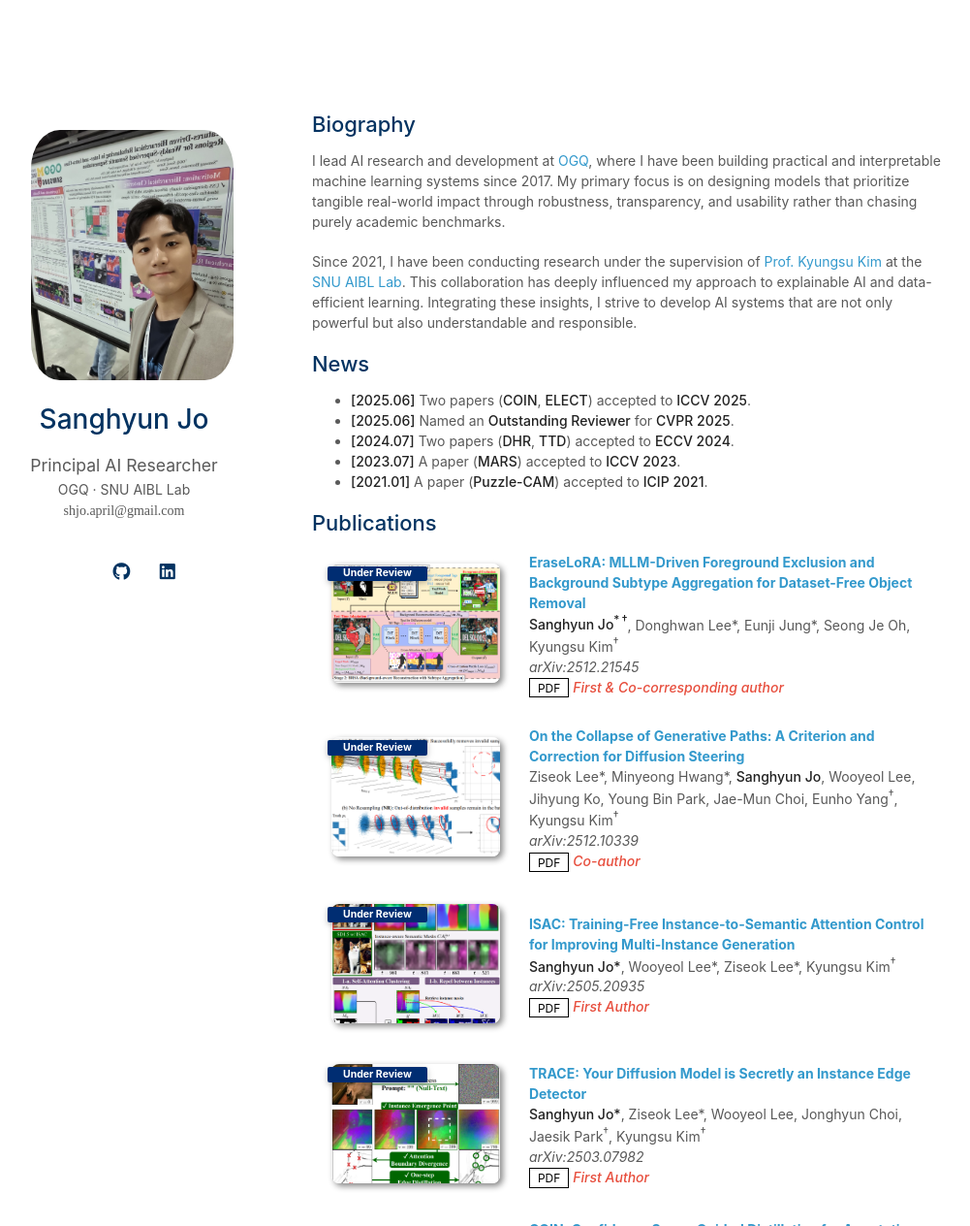
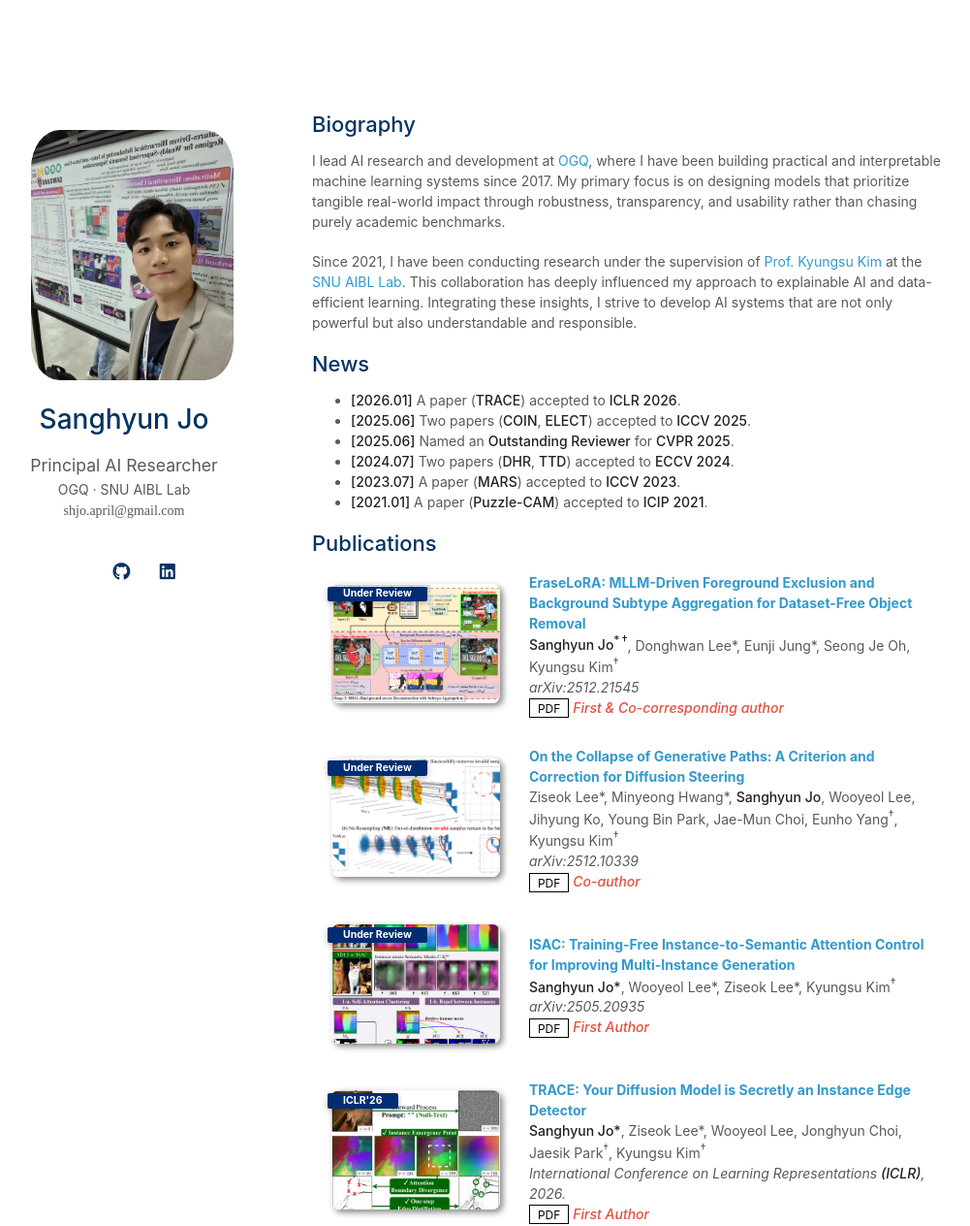
Before and after one commit to shjo-april/shjo-april.github.io, a Jekyll site: the page built from index.md, in a window 1280 px wide and 1400 px high, cut to the strip 0-1264 px from the top of the window. Shown: the whole strip at 97% size, without its empty margins (148-1149 px from the left). Built offline with Jekyll 4.4.1, drawn with Linux system fonts in a browser that asks for light colours; a style sheet for code colours, icons or effects is not loaded; our own code applies the rules of GitHub Pages for plain Markdown files.

Commit message:
update 260126

```diff
--- a/_data/publications.yml
+++ b/_data/publications.yml
@@ -42,8 +42,8 @@ main:
 
   - title: "TRACE: Your Diffusion Model is Secretly an Instance Edge Detector"
     authors: <strong>Sanghyun Jo*</strong>, Ziseok Lee*, Wooyeol Lee, Jonghyun Choi, Jaesik Park<sup>†</sup>, Kyungsu Kim<sup>†</sup>
-    conference_short: Under Review
-    conference: arXiv:2503.07982
+    conference_short: ICLR'26
+    conference: International Conference on Learning Representations <strong>(ICLR)</strong>, 2026.
     pdf: https://arxiv.org/pdf/2503.07982
     # code: https://github.com/shjo-april/DiffEGG
     # page: https://shjo-april.github.io/COIN/
--- a/index.md
+++ b/index.md
@@ -10,6 +10,7 @@ Since 2021, I have been conducting research under the supervision of [Prof. Kyun
 
 ## News
 
+- **[2026.01]** A paper ([**TRACE**](https://shjo-april.github.io/TRACE/)) accepted to **ICLR 2026**.
 - **[2025.06]** Two papers ([**COIN**](https://shjo-april.github.io/COIN/), [**ELECT**](https://elect-diffusion.github.io/)) accepted to **ICCV 2025**.
 - **[2025.06]** Named an **Outstanding Reviewer** for **CVPR 2025**.
 - **[2024.07]** Two papers ([**DHR**](https://www.ecva.net/papers/eccv_2024/papers_ECCV/papers/10547.pdf), [**TTD**](https://www.ecva.net/papers/eccv_2024/papers_ECCV/papers/10592.pdf)) accepted to **ECCV 2024**.
```
